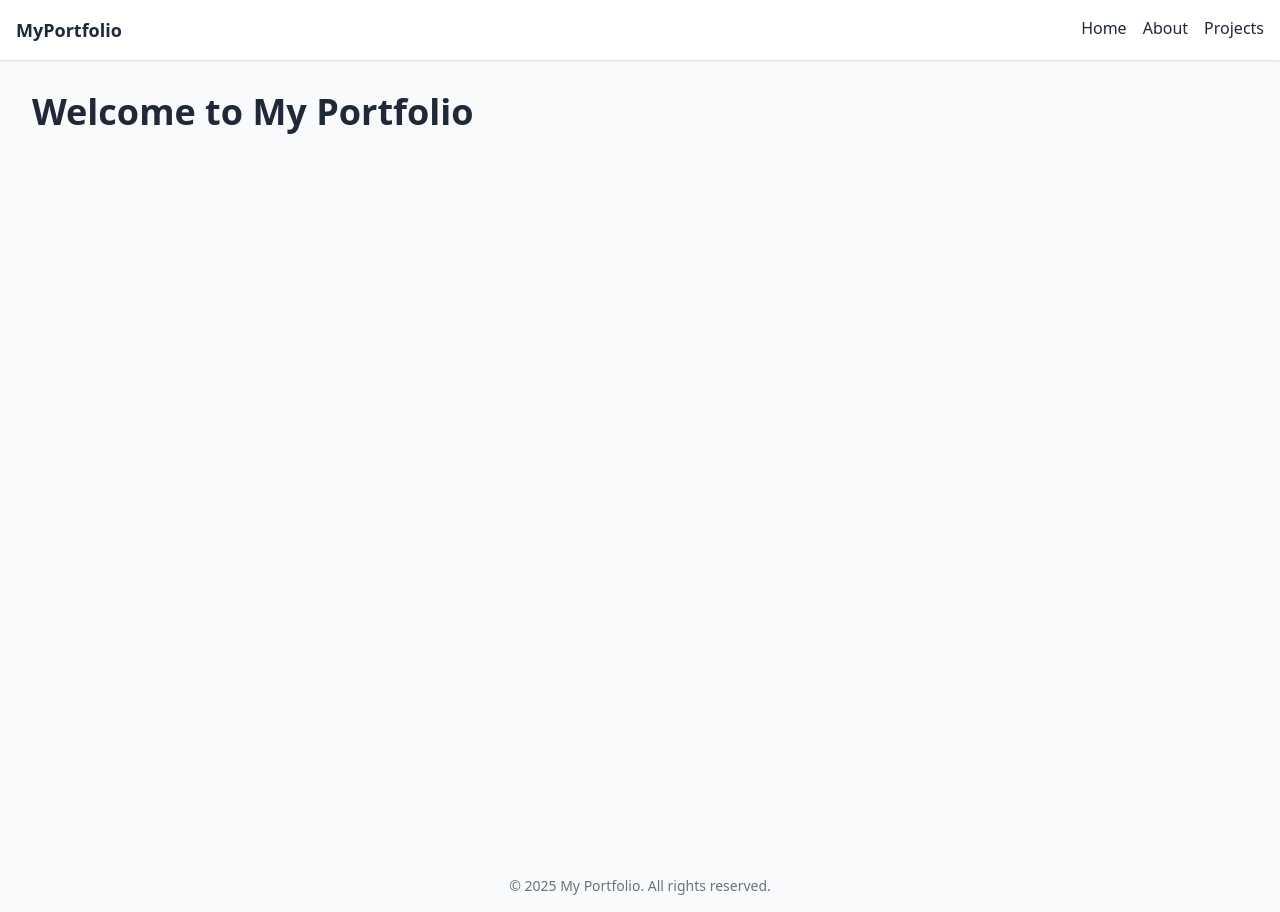
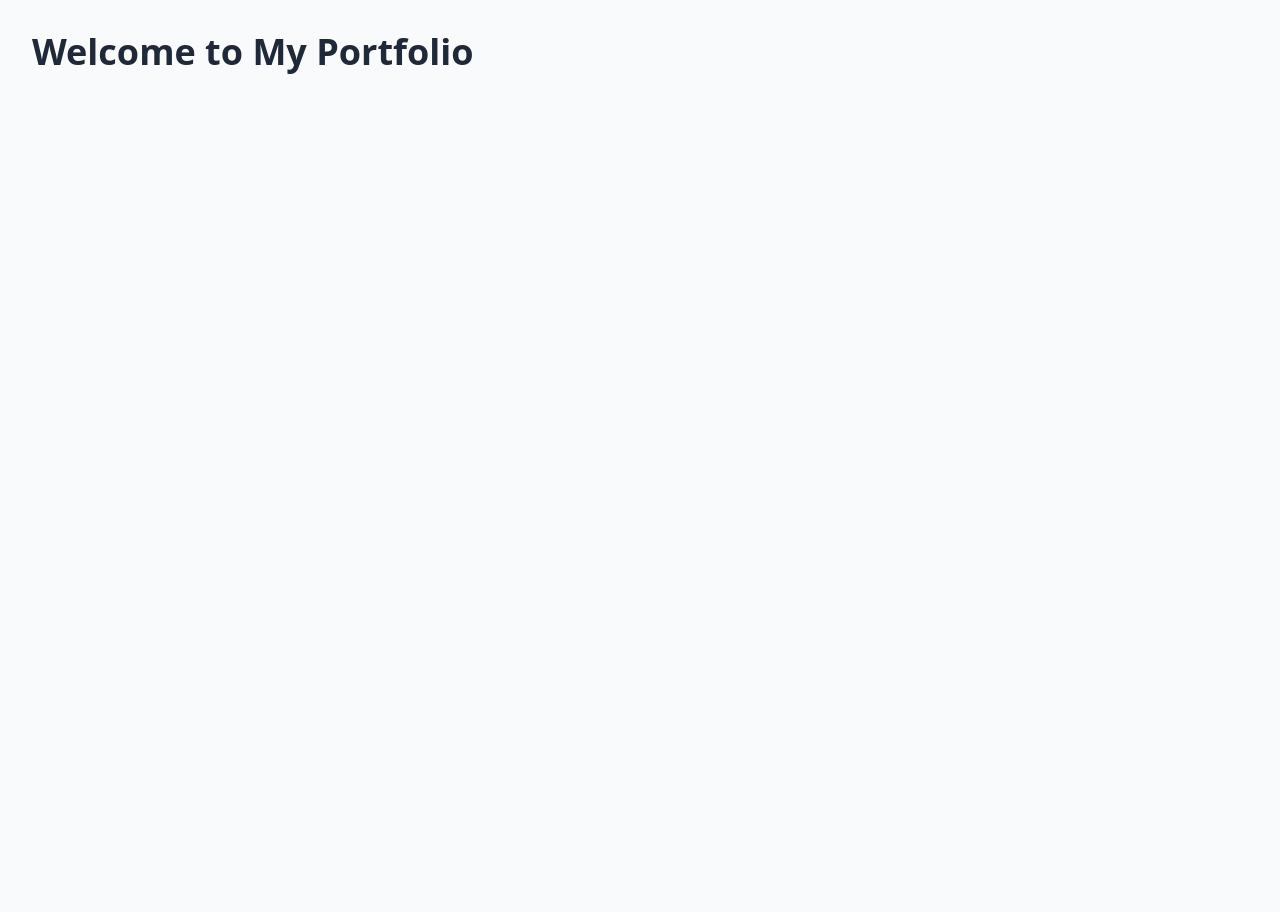
Before and after one commit to luke-m-johnson/nextjs-portfolio, a Next.js app: page / in a window 1280 px wide. After the commit the page ends 800 px from the top, so only its background shows below. Built offline with nearby package versions, Linux system fonts and the light colour scheme.

Commit message:
Update index.tsx

```diff
--- a/pages/index.tsx
+++ b/pages/index.tsx
@@ -4,25 +4,21 @@ import Header from '../components/Header';
 import Footer from '../components/Footer';
 import { motion } from 'framer-motion';
 
+const MotionH1 = motion<'h1'>('h1');
+
 export default function Home() {
   return (
     <>
-      <Head>
-        <title>My Portfolio</title>
-        <meta name="description" content="My personal portfolio site" />
-      </Head>
-      <Header />
+      <header>{/* Your Header here */}</header>
       <main className="min-h-screen p-8">
-<motion.h1
-  className="text-4xl font-bold"
-  initial={{ opacity: 0 }}
-  animate={{ opacity: 1 }}
->
-  Welcome to My Portfolio
-</motion.h1>
-
+        <MotionH1
+          className="text-4xl font-bold"
+          initial={{ opacity: 0 }}
+          animate={{ opacity: 1 }}
+        >
+          Welcome to My Portfolio
+        </MotionH1>
       </main>
-      <Footer />
     </>
   );
 }
```
